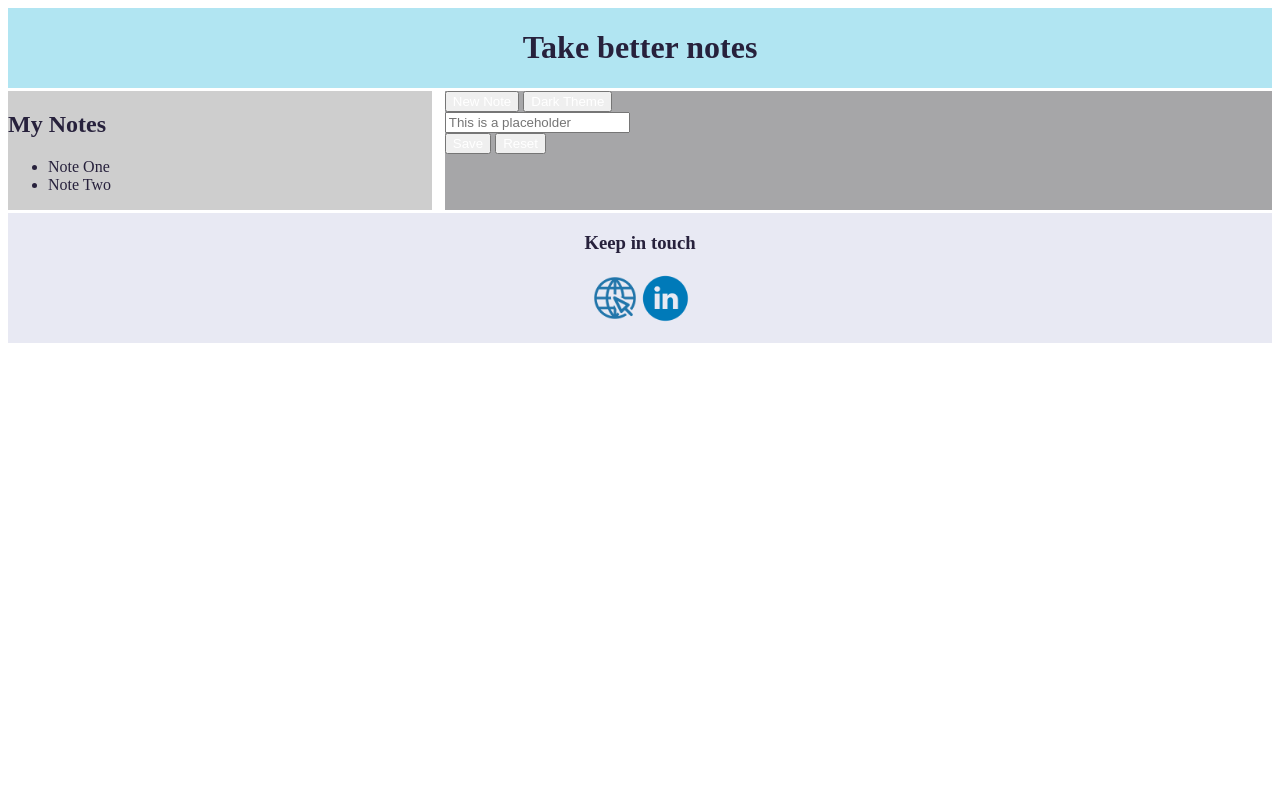
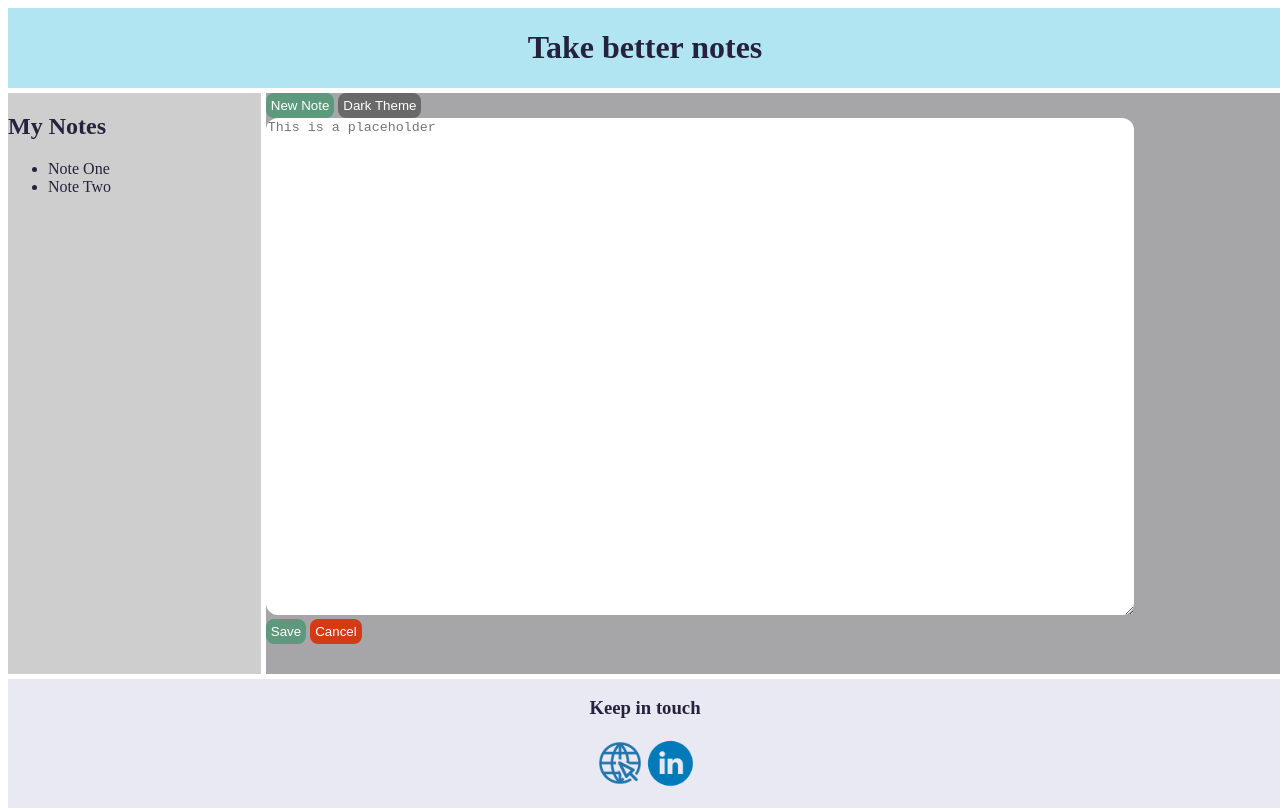
Before and after one commit to UnknownTy/Assignment-1, a plain HTML site: page index.html in a window 1280 px wide. Drawn offline with Linux system fonts and the light colour scheme.

Commit message:
Added rounding to buttons, changed text input with text area

```diff
--- a/CSS/styles.css
+++ b/CSS/styles.css
@@ -1,17 +1,27 @@
+html{
+    height: 100%;
+}
 body {
     display: grid;
     background-color: white;
     color: #27213C;
+    min-height: 100%;
+    grid-template-columns: 20% 80%;
+    grid-template-rows: 0fr 1fr 0fr;
     grid-template-areas:
     "header header header"
     "navbar content content"
     "footer footer footer";
-    gap: 1%;
+
+    grid-gap: 5px;
 }
 button{
     color:white;
     position: relative;
     grid-area: "butttons";
+    border-radius: 8px;
+    padding: 5px;
+    border-width: 0px;
 }
 #top-buttons{
     grid-area: top-buttons;
@@ -19,9 +29,14 @@ button{
 #bottom-buttons{
     grid-area: bot-buttons;
 }
-
-form {
-
+#new-note, #save{
+    background-color: #5d997c;
+}
+#change-theme{
+    background-color: #696969;
+}
+#cancel{
+    background-color: #d43b15;
 }
 
 header {
@@ -29,6 +44,7 @@ header {
     text-align: center;
     grid-area: header;
 }
+
 aside {
     background-color: #CECECE;
     grid-area: navbar;
@@ -36,13 +52,20 @@ aside {
 main {
     background-color: #A6A6A8;
     grid-area: content;
+    grid-template-columns: 1fr;
+    grid-template-rows: 0r 1fr 0fr;
     grid-template-areas:
-    "top-buttons"
-    "input"
-    "bot-buttons";
+    "button1 button 2"
+    "input ."
+    "button 3 button 4";
 }
+
 #note_input{
     grid-area: input;
+    width: 85%;
+    height: 85%;
+    border-radius: 12px;
+    border-width: 0px;
 }
 
 footer {
--- a/index.html
+++ b/index.html
@@ -19,7 +19,6 @@
         </aside>
 
         <main>
-            <form>
                 <div id="top-buttons">
             <button type="button" onclick="alert('No Functionality')" id="new-note">
                  New Note </button>
@@ -27,15 +26,14 @@
             <button type="button" onclick="alert('No Functionality')" id="change-theme">
                  Dark Theme </button>
                 </div>
-            <input type="text" id="note_input" name="Note" placeholder="This is a placeholder">
+                <textarea name="note" placeholder="This is a placeholder" id="note_input"></textarea>
 
                 <div id="bottom-buttons">
             <button type="button" onclick="alert('No Functionality')" id="save">
                  Save </button>
-            <button type="button" onclick="alert('No Functionality')" id="reset">
-                 Reset </button>
+            <button type="button" onclick="alert('No Functionality')" id="cancel">
+                 Cancel </button>
                 </div>
-            </form>
 
         </main>
 
```
